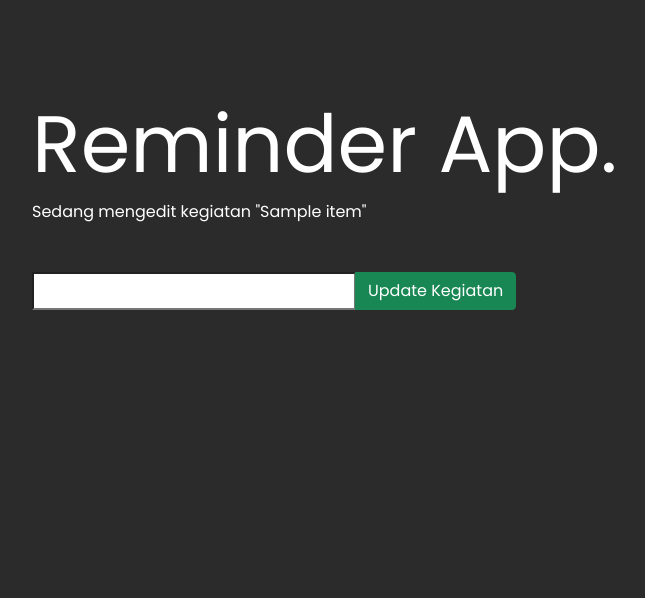
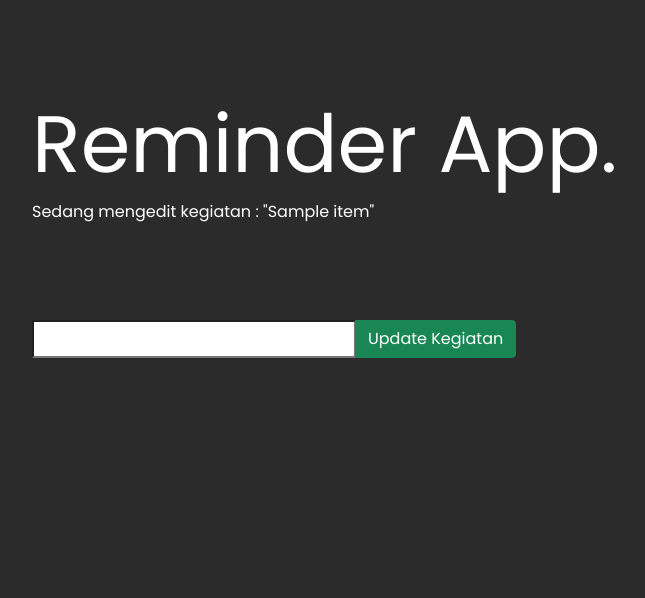
Before and after one commit to mfthrq/todoapp-django, a Django app: template tasks/templates/tasks/update.html in a window 1280 px wide. Shown: the top 598 px of the page, without its empty margins (64-709 px from the left). Run offline with Django 3.2, Linux system fonts and the light colour scheme; the template is opened without the code that fills it: most values are stand-ins (such as "Sample title", 1, 10 or a date in 2020); form fields are guessed from the names that the template uses; parts of the project's set-up code (start-up, migrations or seed data) failed here and were passed over.

Commit message:
edi tampilan-2

```diff
--- a/tasks/templates/tasks/list.html
+++ b/tasks/templates/tasks/list.html
@@ -71,7 +71,7 @@
           </div>
 
           <div class="justify-content-start pb-5">
-            <form method="POST" action="/" class="my-5 col-6">
+            <form method="POST" action="/" class="my-5 col-6 w-100">
               {% csrf_token %}
               <div class="input-group col-12">
               {{ form.title }}
@@ -82,7 +82,7 @@
       </div>
 
       <div class="mx-5 px-5">
-        <div class="w-75">
+        <div class="w-full">
           <table class="table table-striped table-dark">
               <thead>
                 <tr>
--- a/tasks/templates/tasks/update.html
+++ b/tasks/templates/tasks/update.html
@@ -70,11 +70,11 @@
     <div class="mx-5 px-5 mt-5">
       <div class="py-5">
         <h1>Reminder App.</h1>
-        <span class="text-white">Sedang mengedit kegiatan "{{ item }}"</span>
+        <span class="text-white">Sedang mengedit kegiatan : "{{ item }}"</span>
       </div>
 
       <div class="justify-content-start pb-5">
-        <form method="POST" action="" class=" col-6 mx-0 px-0">
+        <form method="POST" action="" class="my-5 col-6 w-100">
           {% csrf_token %}
           <div class="input-group col-12 px-0">
           {{ form.title }}
```
Also changed, not shown: db.sqlite3.
